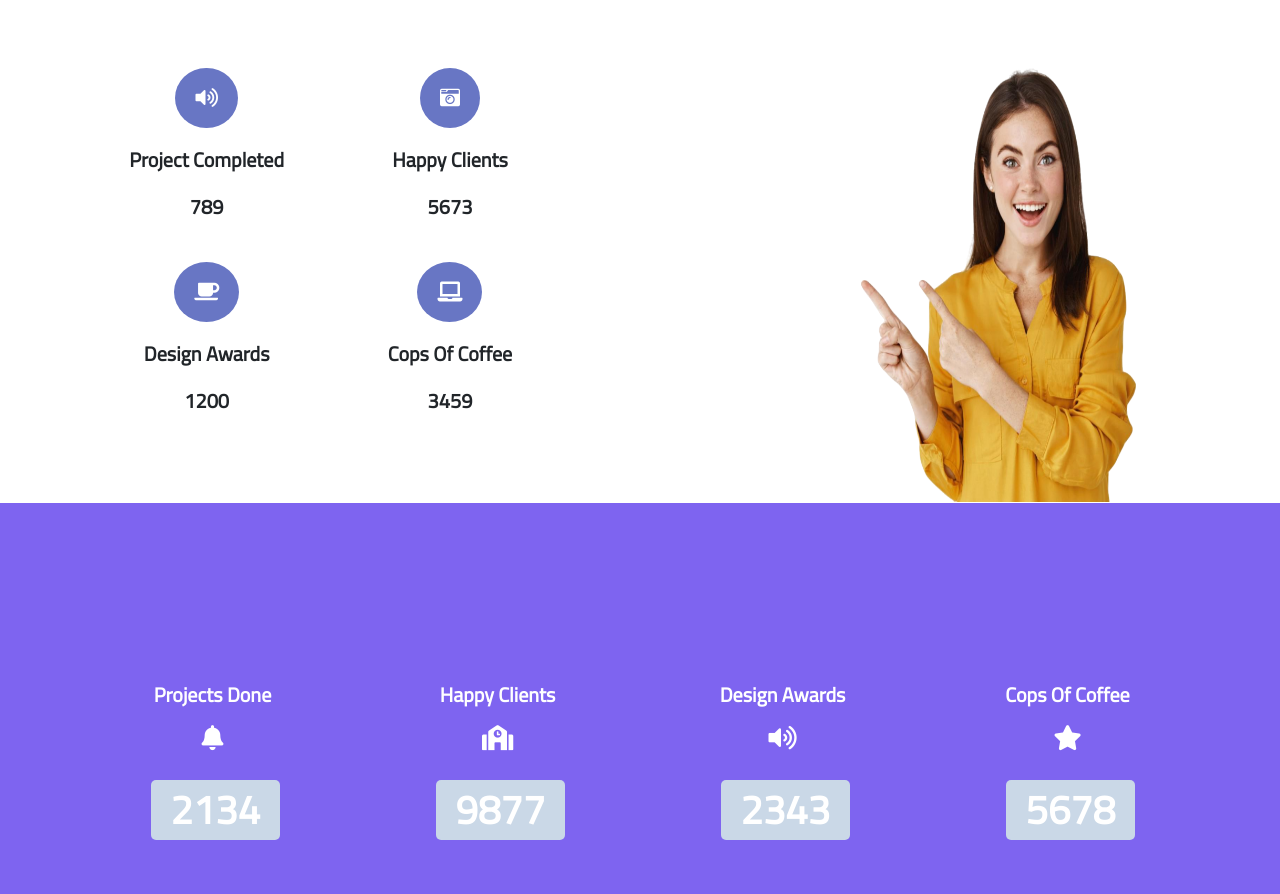
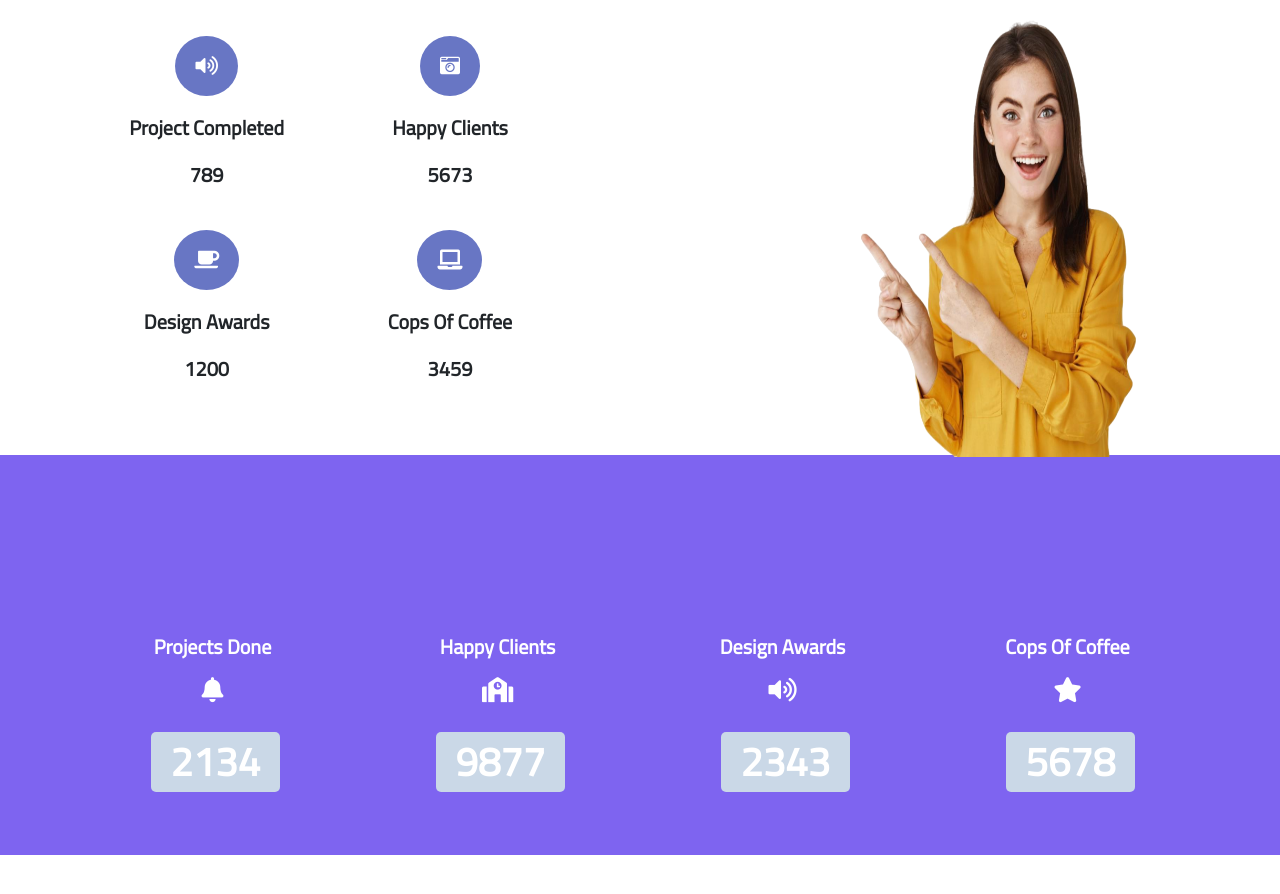
Before and after one commit to SaharAlami/EXAM, a plain HTML site: page index.html in a window 1280 px wide. After the commit the page ends 855 px from the top, so only its background shows below. Drawn offline with nearby package versions, Linux system fonts and the light colour scheme.

Commit message:
Update index.html

```diff
--- a/index.html
+++ b/index.html
@@ -14,9 +14,9 @@
     <!-- Start Header -->
     <header>
         <nav>
-            <div class="container mt-5">
+            <div class="container">
                 <div class="row">
-                    <div class="col-sm-8">
+                    <div class="col-sm-8 mt-3">
                         <div  style="display: flex; margin: 20px 0;">
                             <div class="col-sm-4">
                                 <i class="fas fa-volume-up"></i>
@@ -44,7 +44,7 @@
 
                     </div>
                     <div class="col-sm-4">
-                        <img src="images/1.png" width="100%" height="117%" alt="">
+                        <img src="images/1.png" width="100%" height="113%" alt="">
                     </div>
 
                 </div>
```
